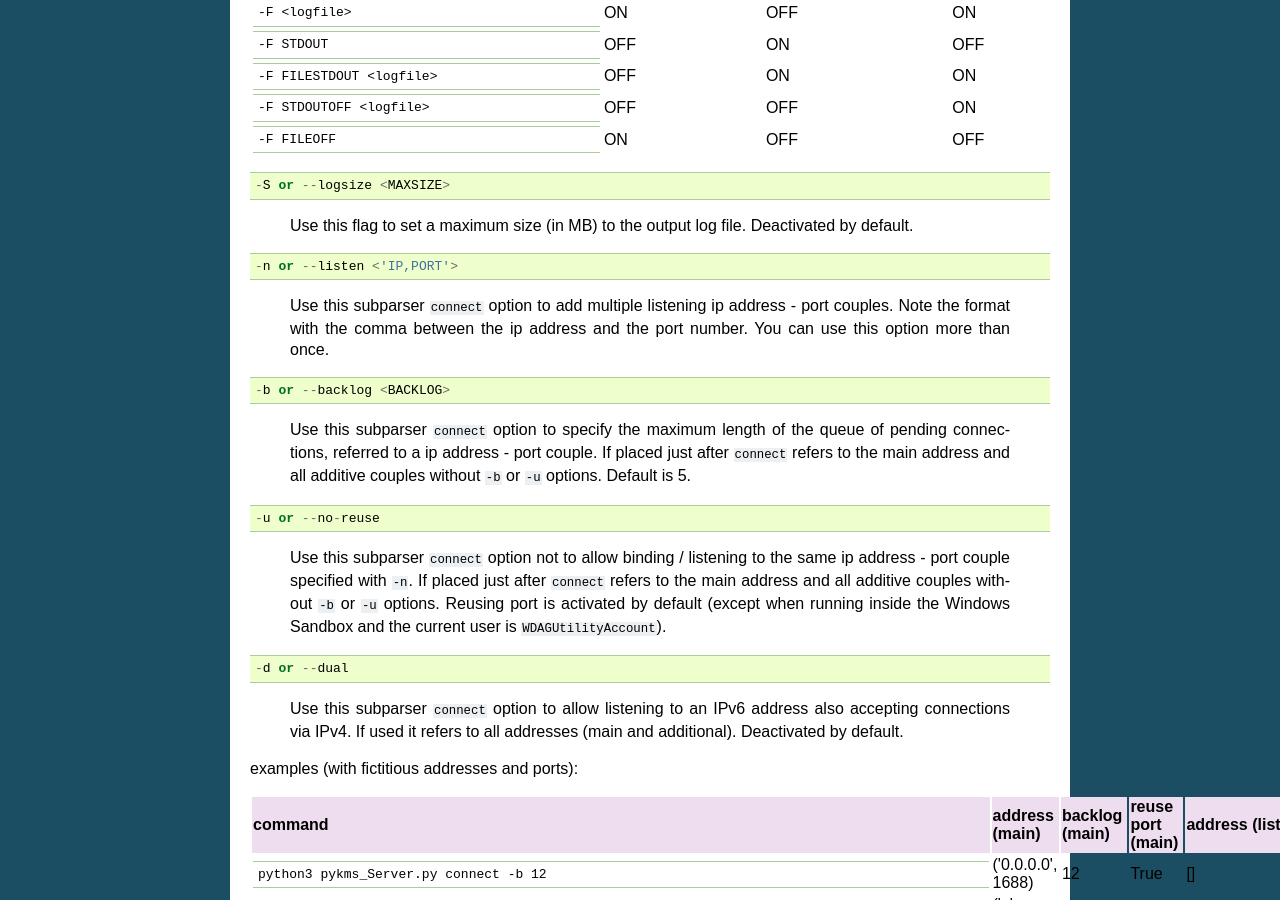
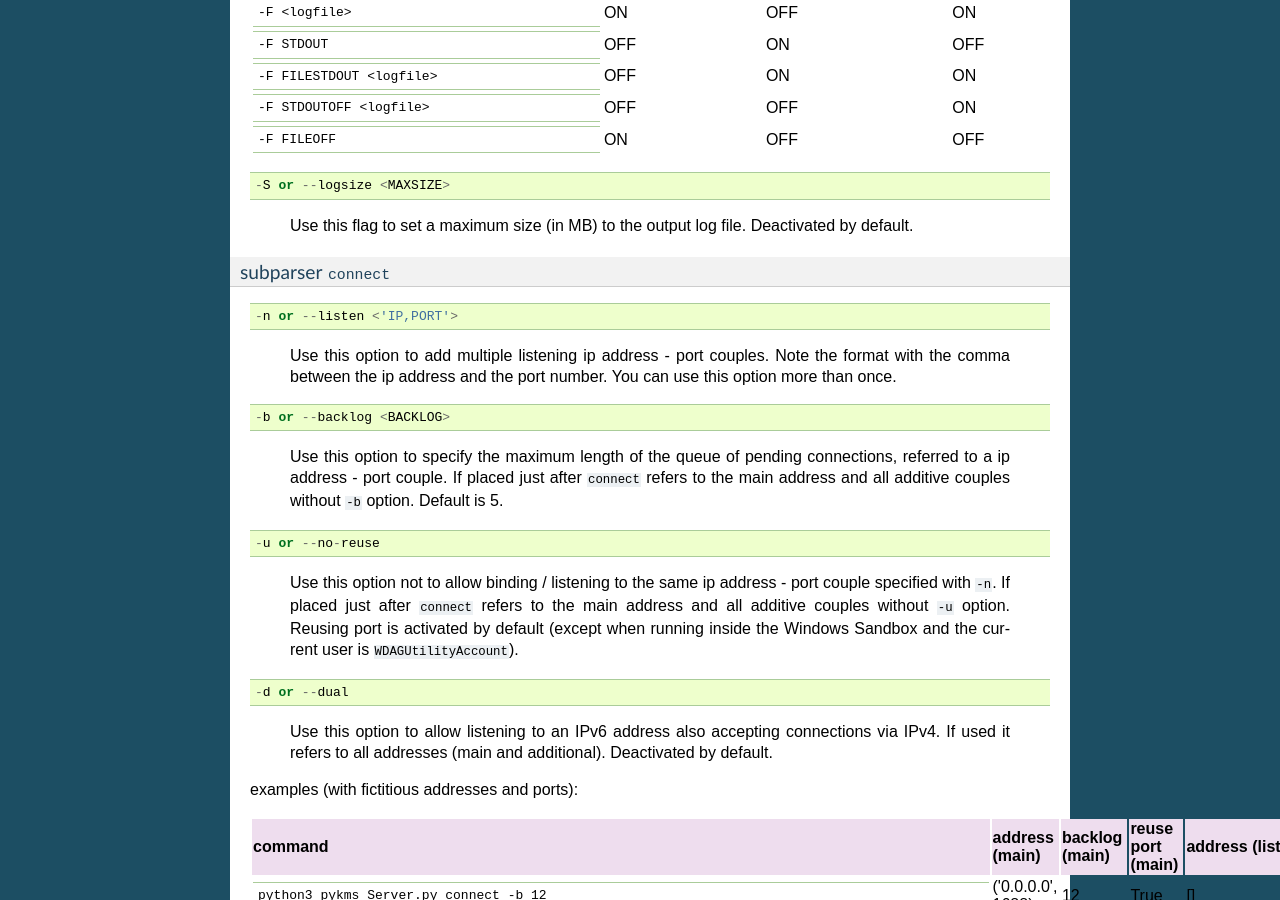
Before and after one commit to SystemRage/py-kms, a Sphinx documentation site: the page built from docs/Usage.md, in a window 1280 px wide and 900 px high, scrolled down 2326 px. Built offline with Sphinx 7.4.7, drawn with Linux system fonts in a browser that asks for light colours.

Commit message:
better managed messages formattation and abbreviations parsing

```diff
--- a/docs/Usage.md
+++ b/docs/Usage.md
@@ -140,19 +140,21 @@ You can also enable other suboptions of `-F` doing what is reported in the follo
     -S or --logsize <MAXSIZE>
 > Use this flag to set a maximum size (in MB) to the output log file. Deactivated by default.
 
+##### subparser `connect`
+
     -n or --listen <'IP,PORT'>
-> Use this subparser `connect` option to add multiple listening ip address - port couples. Note the format with the comma between the ip address and the port number. You can use this option more than once.
+> Use this option to add multiple listening ip address - port couples. Note the format with the comma between the ip address and the port number. You can use this option more than once.
 
     -b or --backlog <BACKLOG>
-> Use this subparser `connect` option to specify the maximum length of the queue of pending connections, referred to a ip address - port couple.
-If placed just after `connect` refers to the main address and all additive couples without `-b` or `-u` options. Default is 5.
+> Use this option to specify the maximum length of the queue of pending connections, referred to a ip address - port couple.
+If placed just after `connect` refers to the main address and all additive couples without `-b` option. Default is 5.
 
     -u or --no-reuse
-> Use this subparser `connect` option not to allow binding / listening to the same ip address - port couple specified with `-n`.
-If placed just after `connect` refers to the main address and all additive couples without `-b` or `-u` options. Reusing port is activated by default (except when running inside the Windows Sandbox and the current user is `WDAGUtilityAccount`).
+> Use this option not to allow binding / listening to the same ip address - port couple specified with `-n`.
+If placed just after `connect` refers to the main address and all additive couples without `-u` option. Reusing port is activated by default (except when running inside the Windows Sandbox and the current user is `WDAGUtilityAccount`).
 
     -d or --dual
-> Use this subparser `connect` option to allow listening to an IPv6 address also accepting connections via IPv4.
+> Use this option to allow listening to an IPv6 address also accepting connections via IPv4.
 If used it refers to all addresses (main and additional). Deactivated by default.
 
 examples (with fictitious addresses and ports):
```
Also changed, not shown: 2 other files.
